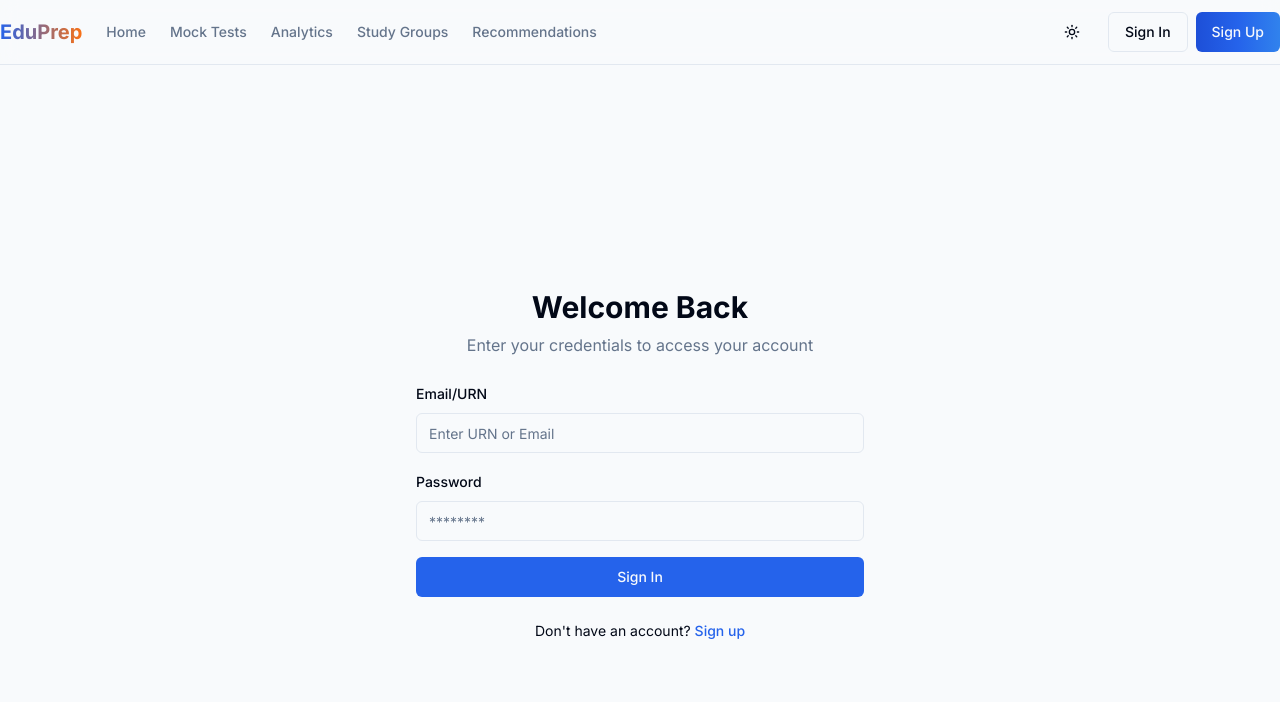
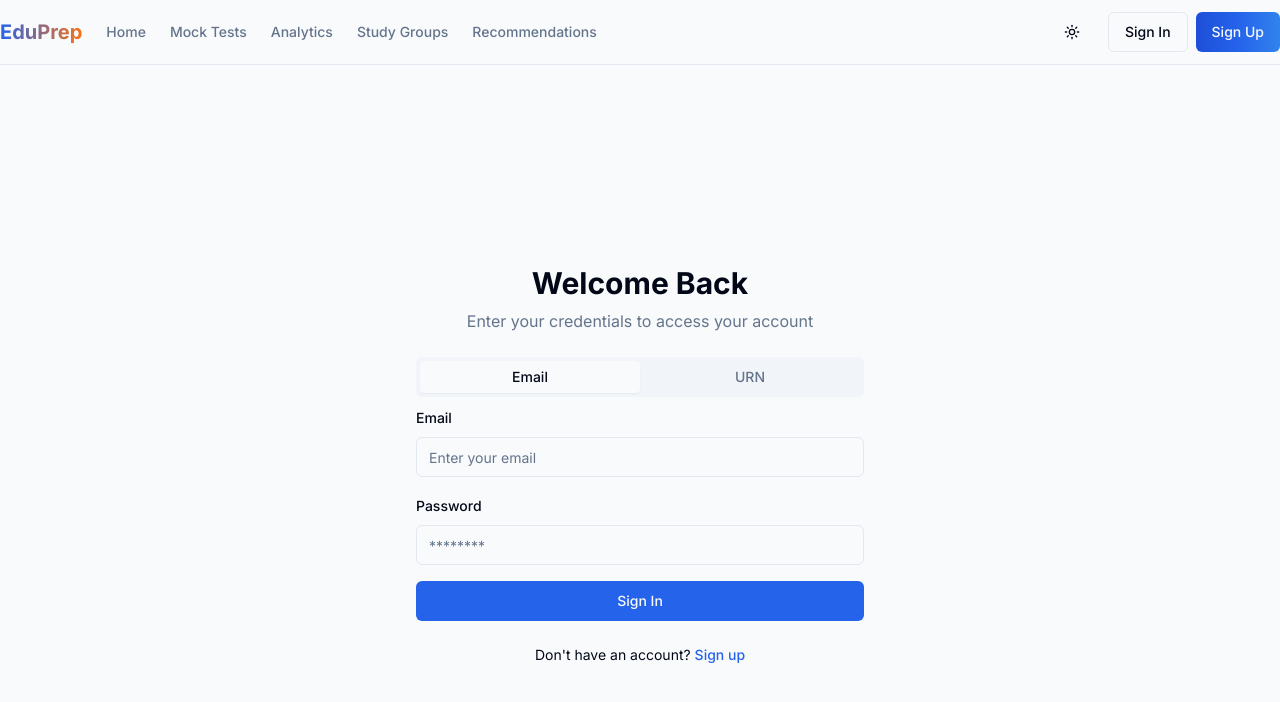
Before and after one commit to atharvsankpal7/EduPrep-Frontend, a Next.js app: page /sign-in in a window 1280 px wide. Shown: the top 702 px of the page. Built offline with nearby package versions, Linux system fonts and the light colour scheme.

Commit message:
feat : added integration with backend

```diff
--- a/app/(auth)/sign-in/page.tsx
+++ b/app/(auth)/sign-in/page.tsx
@@ -1,11 +1,7 @@
 "use client";
-
 import { useState } from "react";
-import { useForm } from "react-hook-form";
-import { zodResolver } from "@hookform/resolvers/zod";
-import * as z from "zod";
-import Link from "next/link";
 import { Button } from "@/components/ui/button";
+import { Tabs, TabsList, TabsTrigger, TabsContent } from "@/components/ui/tabs";
 import {
   Form,
   FormControl,
@@ -16,35 +12,59 @@ import {
 } from "@/components/ui/form";
 import { Input } from "@/components/ui/input";
 import { toast } from "@/components/ui/use-toast";
+import Link from "next/link";
+import { z } from "zod";
+import { useForm } from "react-hook-form";
+import { useRouter } from "next/navigation";
 
-const formSchema = z.object({
-  email: z.string().min(4,"Invalid email address or urn"),
-  password: z.string().min(8, "Password length should be atleast 8 characters").max(64, "Password length should be less than 64"),
+const BACKEND_URL = `http://localhost:5000/api/v1`;
+
+const emailFormSchema = z.object({
+  email: z.string().email("Invalid email format"),
+  password: z.string().min(8).max(64),
+});
+
+const urnFormSchema = z.object({
+  urn: z.string().min(8, "URN must be at least 8 characters"),
+  password: z.string().min(8).max(64),
 });
 
 export default function SignInPage() {
   const [isLoading, setIsLoading] = useState(false);
-
-  const form = useForm<z.infer<typeof formSchema>>({
-    resolver: zodResolver(formSchema),
-    defaultValues: {
-      email: "",
-      password: "",
-    },
+  const [activeTab, setActiveTab] = useState("email");
+  const router = useRouter();
+  const emailForm = useForm({
+    defaultValues: { email: "", password: "" },
   });
 
-  async function onSubmit(values: z.infer<typeof formSchema>) {
+  const urnForm = useForm({
+    defaultValues: { urn: "", password: "" },
+  });
+
+  async function onSubmit(
+    values:
+      | { email: string; password: string }
+      | { urn: string; password: string }
+  ) {
     setIsLoading(true);
     try {
-      // Implement sign-in logic here
+      const response = await fetch(`${BACKEND_URL}/user/login`, {
+        method: "POST",
+        headers: { "Content-Type": "application/json" },
+        body: JSON.stringify(values),
+      });
+
+      if (!response.ok) throw new Error();
+
       toast({
         title: "Welcome back!",
         description: "You have successfully signed in.",
       });
+      router.push("/");
     } catch (error) {
       toast({
         title: "Error",
-        description: "Invalid email or password.",
+        description: "Invalid credentials.",
         variant: "destructive",
       });
     } finally {
@@ -61,29 +81,48 @@ export default function SignInPage() {
             Enter your credentials to access your account
           </p>
         </div>
-        <Form {...form}>
-          <form onSubmit={form.handleSubmit(onSubmit)} className="space-y-4">
+
+        <Tabs value={activeTab} onValueChange={setActiveTab}>
+          <TabsList className="grid w-full grid-cols-2">
+            <TabsTrigger value="email">Email</TabsTrigger>
+            <TabsTrigger value="urn">URN</TabsTrigger>
+          </TabsList>
+
+          <TabsContent value="email">
+            <Form {...emailForm}>
+              <form
+                onSubmit={emailForm.handleSubmit(onSubmit)}
+                className="space-y-4"
+              >
                 <FormField
-              control={form.control}
+                  control={emailForm.control}
                   name="email"
                   render={({ field }) => (
                     <FormItem>
-                  <FormLabel>Email/URN</FormLabel>
+                      <FormLabel>Email</FormLabel>
                       <FormControl>
-                    <Input placeholder="Enter URN or Email" type="text" {...field} />
+                        <Input
+                          placeholder="Enter your email"
+                          type="email"
+                          {...field}
+                        />
                       </FormControl>
                       <FormMessage />
                     </FormItem>
                   )}
                 />
                 <FormField
-              control={form.control}
+                  control={emailForm.control}
                   name="password"
                   render={({ field }) => (
                     <FormItem>
                       <FormLabel>Password</FormLabel>
                       <FormControl>
-                    <Input placeholder="********" type="password" {...field} />
+                        <Input
+                          placeholder="********"
+                          type="password"
+                          {...field}
+                        />
                       </FormControl>
                       <FormMessage />
                     </FormItem>
@@ -94,9 +133,58 @@ export default function SignInPage() {
                 </Button>
               </form>
             </Form>
+          </TabsContent>
+
+          <TabsContent value="urn">
+            <Form {...urnForm}>
+              <form
+                onSubmit={urnForm.handleSubmit(onSubmit)}
+                className="space-y-4"
+              >
+                <FormField
+                  control={urnForm.control}
+                  name="urn"
+                  render={({ field }) => (
+                    <FormItem>
+                      <FormLabel>URN</FormLabel>
+                      <FormControl>
+                        <Input placeholder="Enter your URN" {...field} />
+                      </FormControl>
+                      <FormMessage />
+                    </FormItem>
+                  )}
+                />
+                <FormField
+                  control={urnForm.control}
+                  name="password"
+                  render={({ field }) => (
+                    <FormItem>
+                      <FormLabel>Password</FormLabel>
+                      <FormControl>
+                        <Input
+                          placeholder="********"
+                          type="password"
+                          {...field}
+                        />
+                      </FormControl>
+                      <FormMessage />
+                    </FormItem>
+                  )}
+                />
+                <Button className="w-full" type="submit" disabled={isLoading}>
+                  {isLoading ? "Signing in..." : "Sign In"}
+                </Button>
+              </form>
+            </Form>
+          </TabsContent>
+        </Tabs>
+
         <div className="text-center text-sm">
           Don&apos;t have an account?{" "}
-          <Link href="/sign-up" className="font-medium text-primary hover:underline">
+          <Link
+            href="/sign-up"
+            className="font-medium text-primary hover:underline"
+          >
             Sign up
           </Link>
         </div>
--- a/app/(auth)/sign-up/page.tsx
+++ b/app/(auth)/sign-up/page.tsx
@@ -16,16 +16,19 @@ import {
 } from "@/components/ui/form";
 import { Input } from "@/components/ui/input";
 import { toast } from "@/components/ui/use-toast";
+import axios from "axios";
+import { useRouter } from "next/navigation";
 
 const formSchema = z.object({
-  urn:z.number().min(8,"Please enter valid URN"),
-  name: z.string().min(2, "Name must be at least 2 characters"),
+  urn: z.string().transform((val) => parseInt(val)).pipe(z.number().min(8, "Please enter valid URN")),  name: z.string().min(2, "Name must be at least 2 characters"),
   email: z.string().email("Invalid email address"),
   password: z.string().min(8, "Password must be at least 8 characters"),
 });
 
 export default function SignUpPage() {
+  const router = useRouter();
   const [isLoading, setIsLoading] = useState(false);
+  const BACKEND_URL = `http://localhost:5000/api/v1`;
 
   const form = useForm<z.infer<typeof formSchema>>({
     resolver: zodResolver(formSchema),
@@ -33,13 +36,22 @@ export default function SignUpPage() {
       name: "",
       email: "",
       password: "",
+      urn: 0,
     },
   });
 
   async function onSubmit(values: z.infer<typeof formSchema>) {
     setIsLoading(true);
+
     try {
-      // Implement sign-up logic here
+      await axios.post(`${BACKEND_URL}/user/register`, {
+        fullName: values.name,
+        urn: values.urn,
+        password: values.password,
+        email: values.email,
+      });
+
+      router.push("/");
       toast({
         title: "Account created successfully!",
         description: "Please check your email to verify your account.",
@@ -54,7 +66,6 @@ export default function SignUpPage() {
       setIsLoading(false);
     }
   }
-
   return (
     <div className="container flex items-center justify-center min-h-screen py-12">
       <div className="w-full max-w-md space-y-6">
@@ -99,7 +110,11 @@ export default function SignUpPage() {
                 <FormItem>
                   <FormLabel>Email</FormLabel>
                   <FormControl>
-                    <Input placeholder="john@example.com" type="email" {...field} />
+                    <Input
+                      placeholder="john@example.com"
+                      type="email"
+                      {...field}
+                    />
                   </FormControl>
                   <FormMessage />
                 </FormItem>
@@ -125,7 +140,10 @@ export default function SignUpPage() {
         </Form>
         <div className="text-center text-sm">
           Already have an account?{" "}
-          <Link href="/sign-in" className="font-medium text-primary hover:underline">
+          <Link
+            href="/sign-in"
+            className="font-medium text-primary hover:underline"
+          >
             Sign in
           </Link>
         </div>
--- a/app/test/[...id]/page.tsx
+++ b/app/test/[...id]/page.tsx
@@ -21,7 +21,9 @@ export default function TestPage({ params }: TestPageProps) {
   const [error, setError] = useState<string | null>(null);
 
   useEffect(() => {
-    const BACKEND_URL = process.env.NEXT_PUBLIC_BACKEND_URL || 'http://localhost:5000/api/v1/test';
+    const BACKEND_URL =
+      process.env.NEXT_PUBLIC_BACKEND_URL ||
+      "http://localhost:5000/api/v1/test";
 
     const fetchTestConfig = async () => {
       try {
@@ -29,7 +31,7 @@ export default function TestPage({ params }: TestPageProps) {
         const response = await axios.get(url);
         const { test, questions } = response.data.data;
         if (!test || !questions) {
-          throw new Error('Invalid test data received');
+          throw new Error("Invalid test data received");
         }
 
         setTestConfig({ test, questions });
@@ -45,8 +47,10 @@ export default function TestPage({ params }: TestPageProps) {
 
   const handleTestComplete = async (answers: Record<number, number>) => {
     try {
-      const BACKEND_URL = process.env.NEXT_PUBLIC_BACKEND_URL || 'http://localhost:5000/api/v1/test';
-      await axios.post(`${BACKEND_URL}/submitTest/${testId}`, { answers });
+      const BACKEND_URL =
+        process.env.NEXT_PUBLIC_BACKEND_URL ||
+        "http://localhost:5000/api/v1/test";
+      await axios.post(`${BACKEND_URL}/${testId}/submitTest`, { answers });
       console.log("Test submitted successfully");
     } catch (error) {
       console.error("Failed to submit test:", error);
--- a/lib/backendCalls/createTest.ts
+++ b/lib/backendCalls/createTest.ts
@@ -8,7 +8,7 @@ import {
   TCreateCustomTestRequest,
 } from "../type";
 
-const BACKEND_URL = `http://localhost:5000/api/v1/test`;
+export const BACKEND_URL = `http://localhost:5000/api/v1/test`;
 
 const makeRequest = async <T>(url: string, data?: any): Promise<T> => {
   try {
```
Lines whose indentation alone changed are shown as unchanged.
